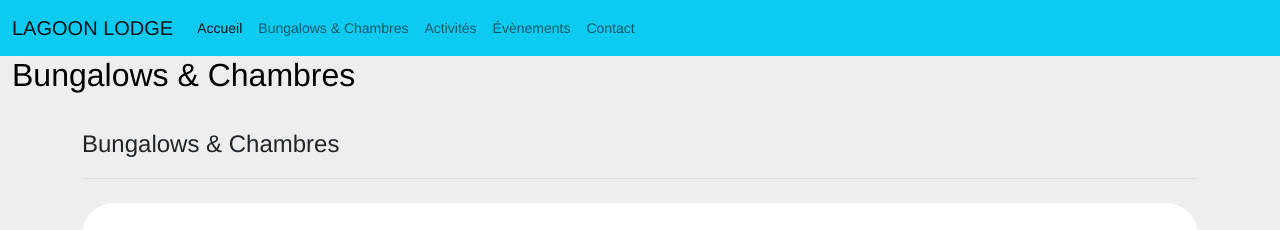
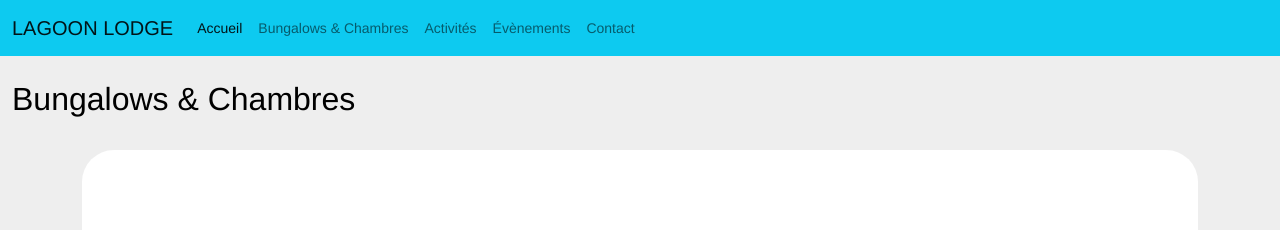
Before and after one commit to LEX-ONE7/Pension-Lagoon-2, a React (Create React App) app: page /bungalows in a window 1280 px wide. Shown: the top 230 px of the page. Built offline with nearby package versions, Linux system fonts and the light colour scheme; no server answers; the database is empty.

Commit message:
1 file modified

```diff
--- a/components/rooms/BoxBungalow.tsx
+++ b/components/rooms/BoxBungalow.tsx
@@ -5,18 +5,11 @@ const BoxBungalow = () => (
   <div className="container-fluid ">
     <div className="row">
       <div className="col-12 ">
-        <h2>Bungalows & Chambres</h2>
+        <h2 className='mt-4 '>Bungalows & Chambres</h2>
       </div>
     </div>
     <div className="container py-4">
-      <header className="pb-3 mb-4 border-bottom">
-        <a
-          href="/"
-          className="d-flex align-items-center text-dark text-decoration-none"
-        >
-          <span className="fs-4">Bungalows & Chambres</span>
-        </a>
-      </header>
+
 
       <div className="p-5 mb-4 bg-white rounded-5">
         <div className="container-fluid py-5">
```
